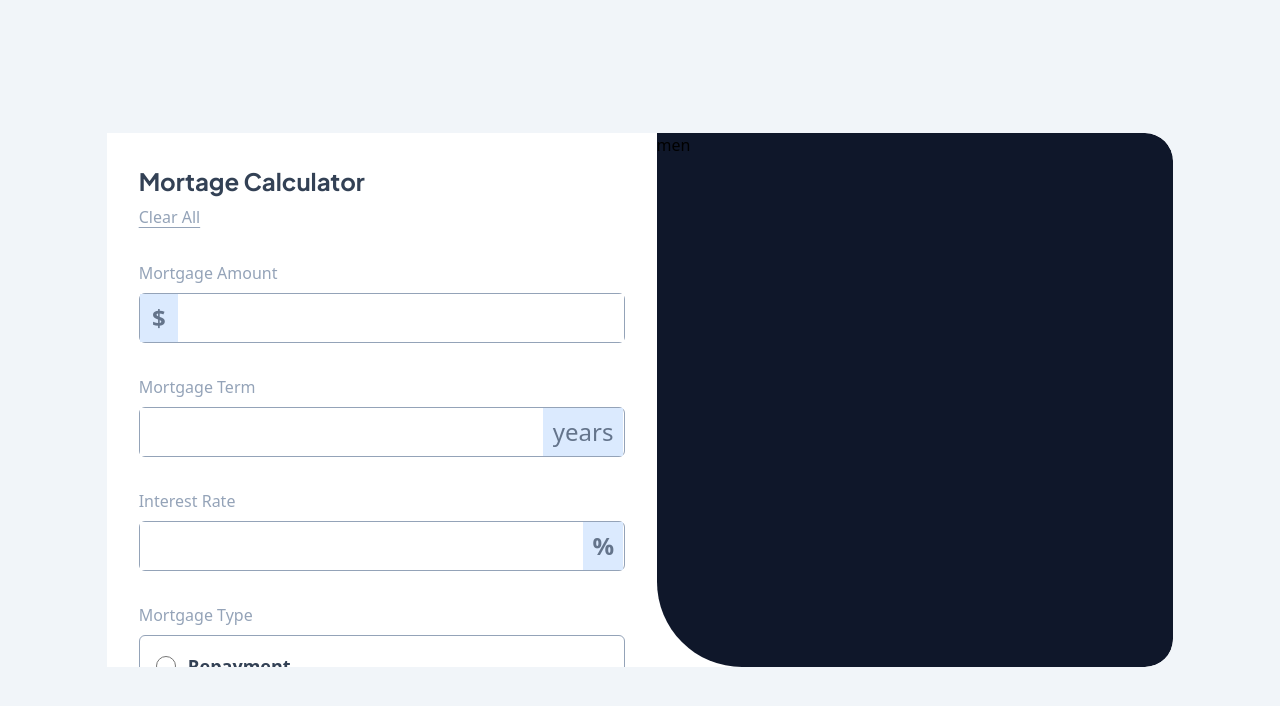
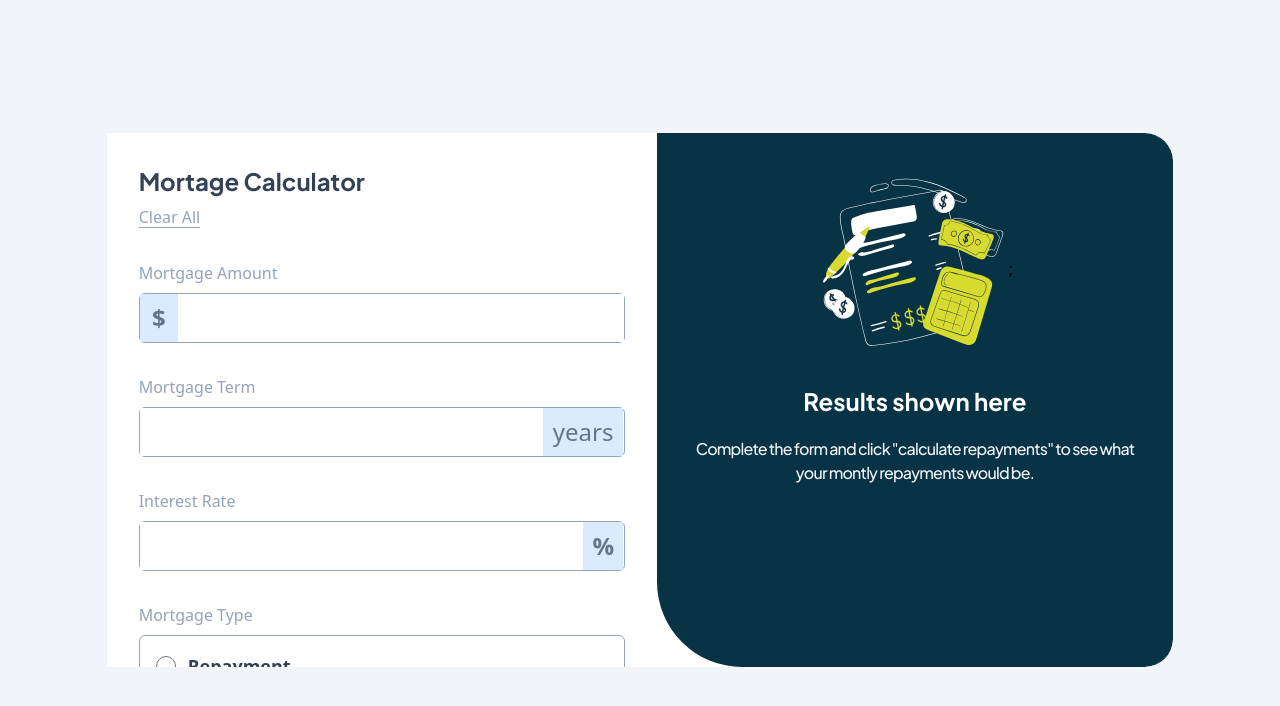
Before and after one commit to IssahBen/Mortgage-Calculator, a React (Vite) app: page / in a window 1280 px wide. Shown: the top 706 px of the page. Built offline with nearby package versions, Linux system fonts and the light colour scheme.

Commit message:
Results display completed

```diff
--- a/src/App.jsx
+++ b/src/App.jsx
@@ -53,26 +53,32 @@ export default function App() {
       setEvalError(true);
     } else {
       if (type === "interest") {
+        if (mpayments !== null) {
+          setMpayments(null);
+        }
         const loan = Number(amount);
         const irate = Number(rate) / 100;
         const monthly = (irate * loan) / 12;
-        setIonly(monthly);
+        setIonly(monthly.toFixed(1));
       } else {
+        if (ionly !== null) {
+          setIonly(null);
+        }
         const loan = Number(amount);
         const irate = Number(rate) / (100 * 12);
         const months = Number(term) * 12;
         const payment =
           (loan * irate * Math.pow(1 + irate, months)) /
           (Math.pow(1 + irate, months) - 1);
-        setMpayments(payment);
-        setTotal(payment * months);
+        setMpayments(payment.toFixed(1));
+        setTotal((payment * months).toFixed(1));
       }
     }
   }
   return (
     <div className="w-screen h-screen  bg-slate-100 md:last:flex md:items-center md:justify-center  ">
       <div className="h-screen w-screen overflow-auto md:w-10/12 md:h-2/3 bg-white flex flex-col md:flex-row md:rounded-r-[28px] ">
-        <div className="bg-white w-full h-full mb-14 md:mb-0 p-8">
+        <div className="bg-white w-full h-full mb-5 md:mb-0 p-8">
           <div
             className="flex w-full h-full
          flex-col space-y-8"
@@ -107,10 +113,82 @@ export default function App() {
           </div>
         </div>
 
-        <div className="bg-slate-900 w-full h-full  md:rounded-r-[28px] md:rounded-bl-[85px] ">
-          men
+        <div className="bg-cyan-950 py-10 w-full h-full  md:rounded-r-[28px] md:rounded-bl-[85px] ">
+          {mpayments === null && ionly === null ? <Image /> : ""}
+          {mpayments === null && ionly === null ? <Instruction /> : ""}
+          {mpayments !== null ? <Info /> : ""}
+          {mpayments !== null ? (
+            <Results payments={mpayments} total={total} />
+          ) : (
+            ""
+          )}
+          {ionly !== null ? <Info /> : ""}
+          {ionly !== null ? <Iresults payments={ionly} /> : ""}
         </div>
       </div>
     </div>
   );
 }
+
+function Image() {
+  return (
+    <div className="flex justify-center items-center w-full">
+      <img src="image.svg" alt="" />;
+    </div>
+  );
+}
+
+function Instruction() {
+  return (
+    <div className="flex flex-col space-y-5  mt-5 w-full justify-center items-center">
+      <p className="text-white font-bold text-2xl plus700">
+        Results shown here
+      </p>
+      <p className="font-light text-slate-100 text-center px-8 plus500 tracking-tighter">
+        Complete the form and click "calculate repayments" to see what your
+        montly repayments would be.
+      </p>
+    </div>
+  );
+}
+function Info() {
+  return (
+    <div className="flex px-5 flex-col space-y-4   w-full  items-start">
+      <p className="text-white font-bold text-2xl plus700">Your results</p>
+      <p className="font-light text-slate-400    tracking-widest">
+        Your results are shown below based on the information provided.To adjust
+        the form,edit the form and click "calculate repayments " again.
+      </p>
+    </div>
+  );
+}
+
+function Results({ payments, total }) {
+  return (
+    <div className="px-5 mt-5 w-full">
+      <div className="w-full  py-8 px-5 bg-slate-900 border-t-8 border-t-lime flex flex-col items-start rounded-2xl space-y-4">
+        <p className="font-thin text-slate-400 tracking-wide">
+          Your montly repayments
+        </p>
+        <p className="text-5xl text-lime">${payments}</p>
+        <div className=" w-full border-t-2 border-t-slate-400"></div>
+        <p className="font-thin text-slate-400 tracking wide">
+          Total you will repay over the term
+        </p>
+        <p className="text-5xl text-lime">${total}</p>
+      </div>
+    </div>
+  );
+}
+function Iresults({ payments }) {
+  return (
+    <div className="px-5 mt-5 w-full">
+      <div className="w-full  py-8 px-5 bg-slate-900 border-t-8 border-t-lime flex flex-col items-start rounded-2xl space-y-4">
+        <p className="font-thin text-slate-400 tracking-wide">
+          Your montly repayments
+        </p>
+        <p className="text-5xl text-lime">${payments}</p>
+      </div>
+    </div>
+  );
+}
```
Also changed, not shown: public/image.svg (added).
